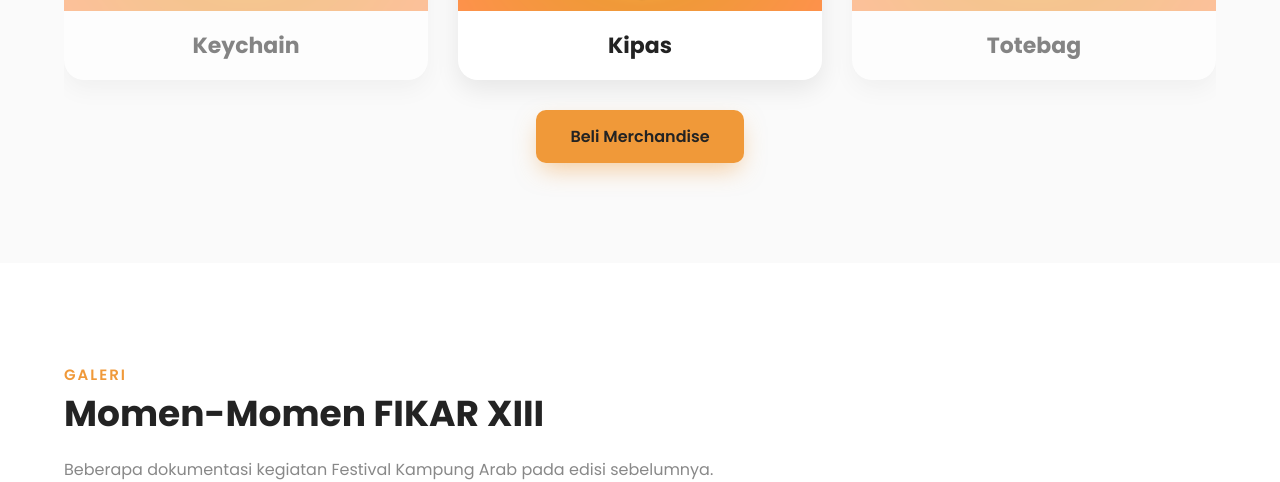
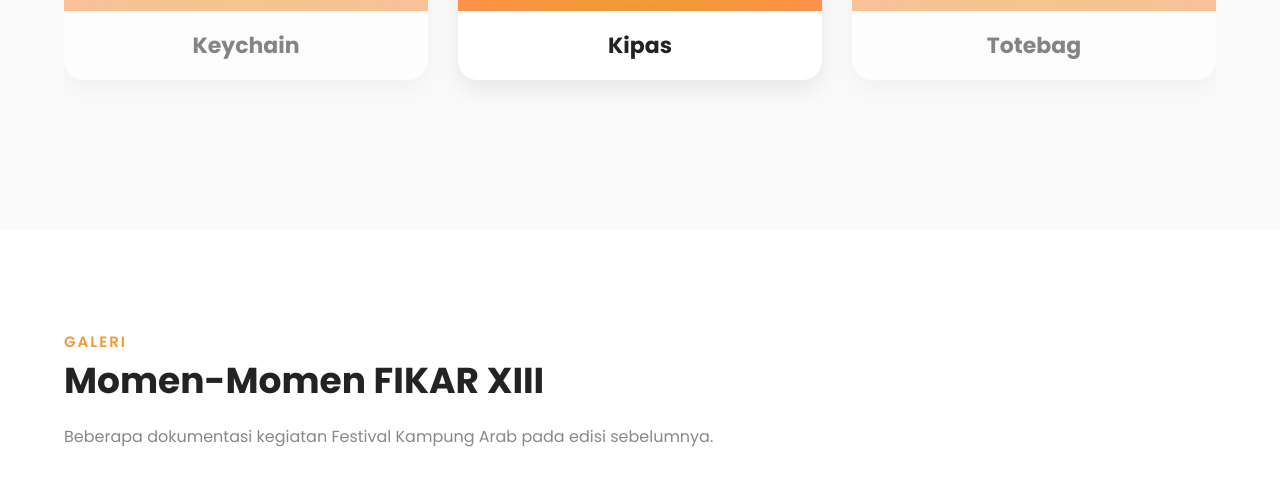
Before and after one commit to rizwanursh/FIKAR, a plain HTML site: page index.html in a window 1280 px wide. Shown: the part 6177-6659 px from the top of the page. Drawn offline with nearby package versions, Linux system fonts and the light colour scheme.

Commit message:
fix ini mah tadi typo

```diff
--- a/index.html
+++ b/index.html
@@ -938,13 +938,13 @@
 
         </div>
 
-        <div class="merch-button" data-aos="fade-up">
+        <!-- <div class="merch-button" data-aos="fade-up">
 
             <a href="#" class="btn">
                 Beli Merchandise
             </a>
 
-        </div>
+        </div> -->
 
     </div>
 
```
